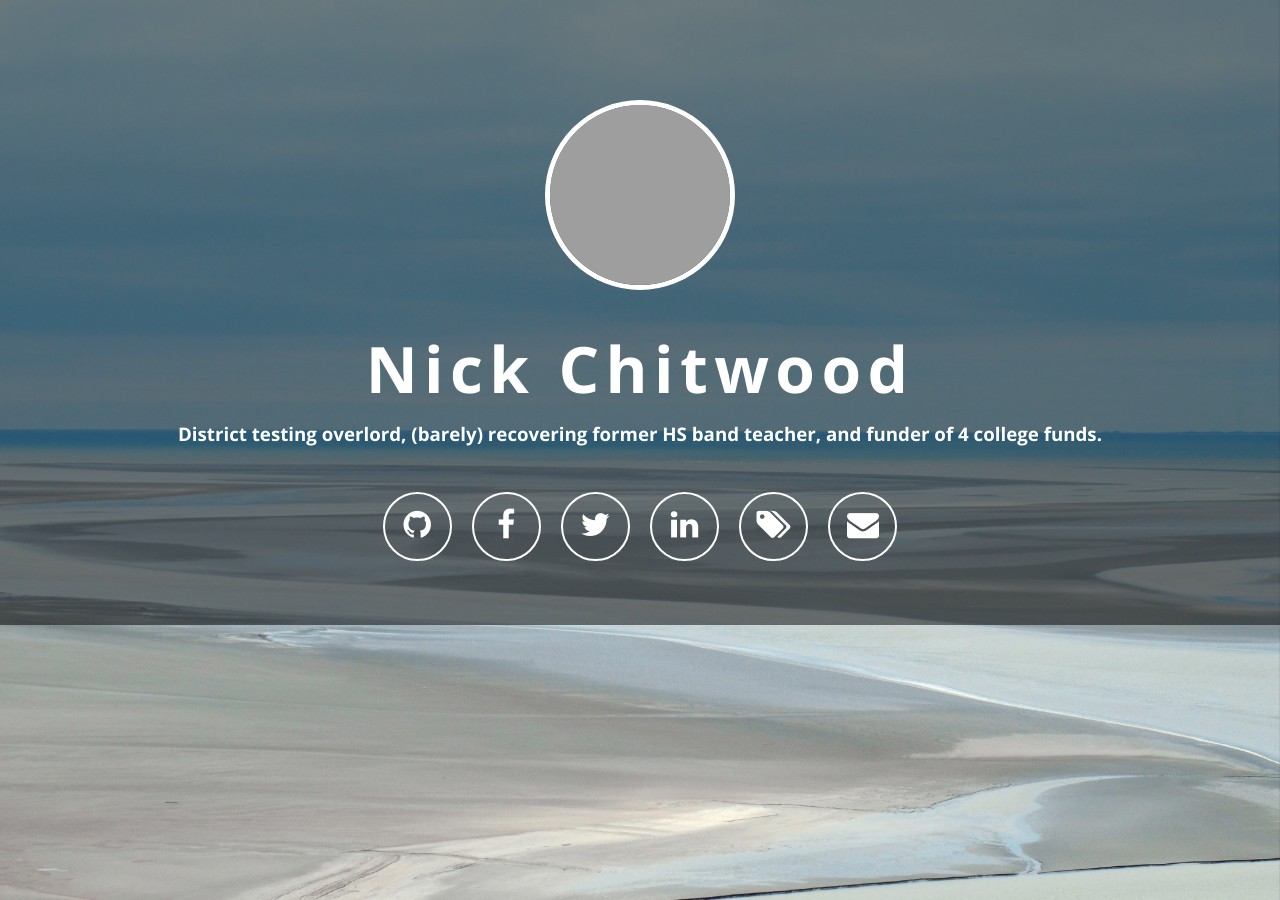
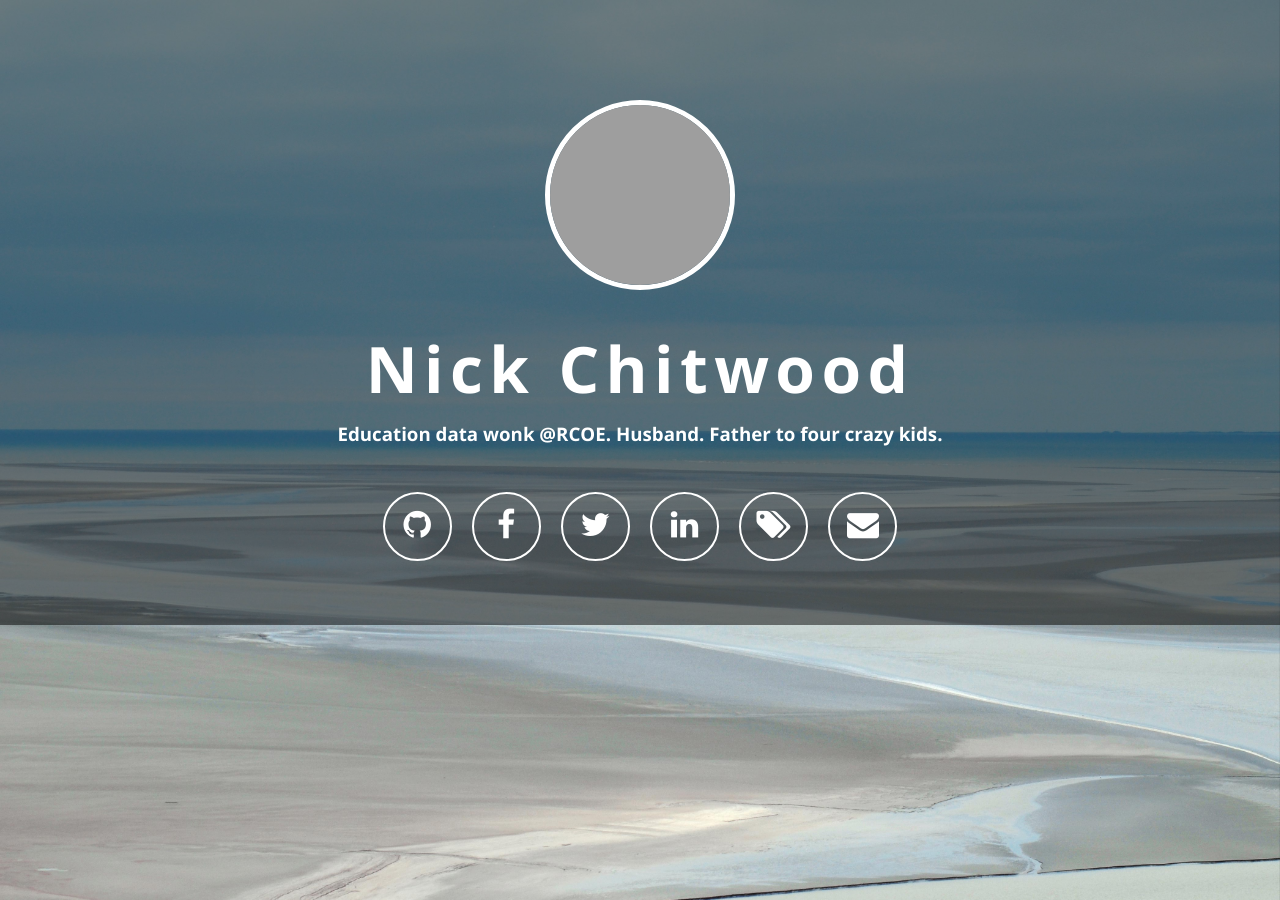
Before and after one commit to nickchitwood/nickchitwood.github.io, a Jekyll site: the page built from index.html, in a window 1280 px wide. Built offline with Jekyll 4.4.1, drawn with Linux system fonts in a browser that asks for light colours; nearby versions of some CDN libraries; grey boxes are pictures that could not be loaded.

Commit message:
Update _config.yml
Update bio

```diff
--- a/_config.yml
+++ b/_config.yml
@@ -1,6 +1,6 @@
 # Site settings
 name: Nick Chitwood
-description: "District testing overlord, (barely) recovering former HS band teacher, and funder of 4 college funds."
+description: "Education data wonk @RCOE. Husband. Father to four crazy kids."
 url: "http://www.nickchitwood.com"
 
 
```
